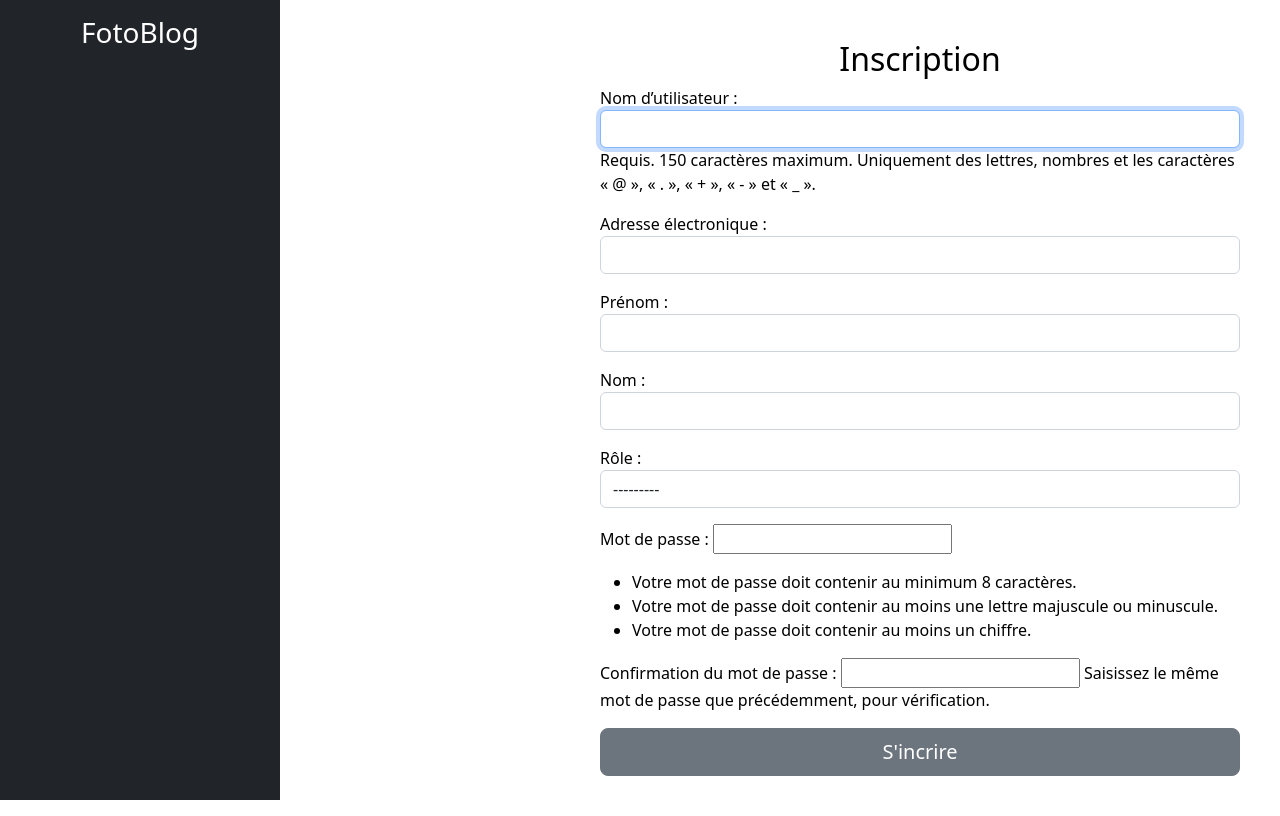
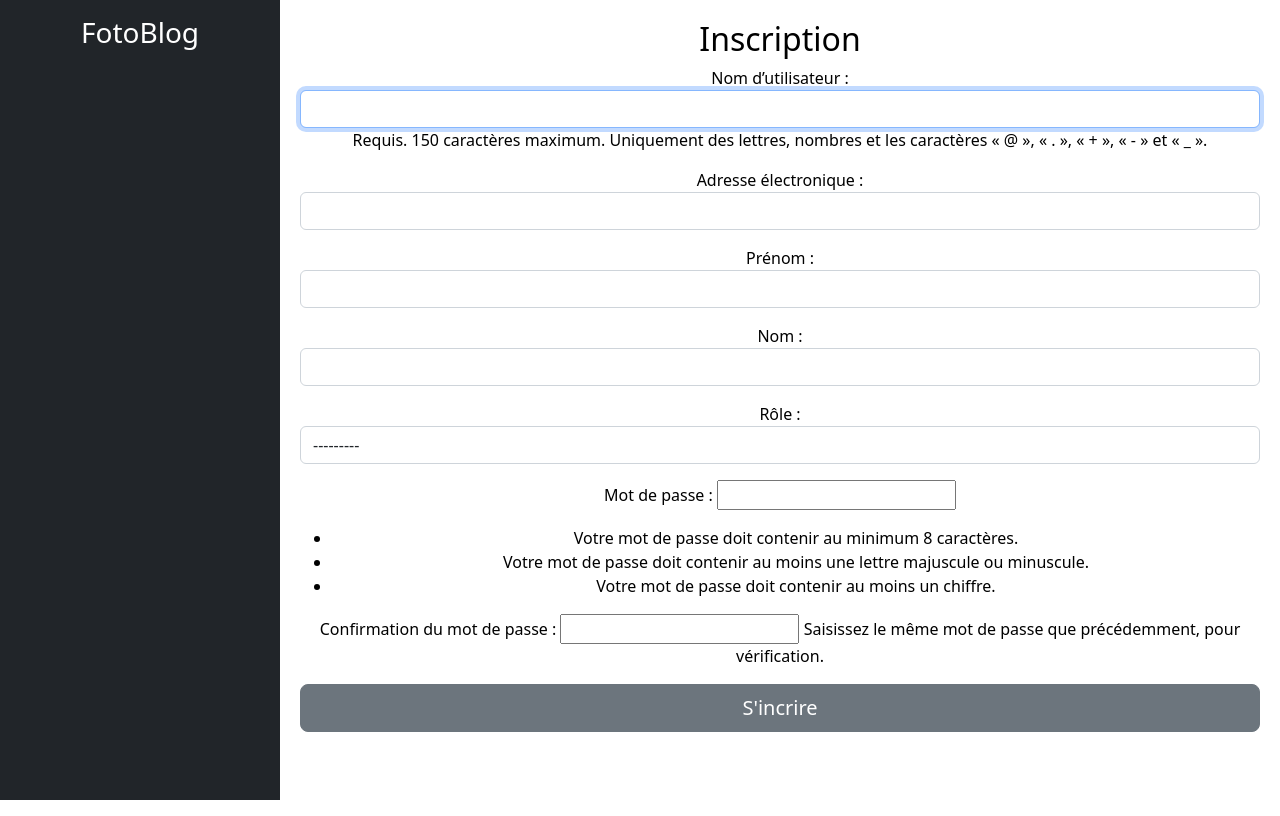
Before and after one commit to yanis-ka/Fotoblog-heroku, a Django app: page /signup/ in a window 1280 px wide. Run offline with Django 4.2, Linux system fonts and the light colour scheme; parts of the project's set-up code (start-up, migrations or seed data) failed here and were passed over.

Commit message:
refonte front

```diff
--- a/authentication/templates/authentication/sign_up.html
+++ b/authentication/templates/authentication/sign_up.html
@@ -1,7 +1,7 @@
 {% extends 'base.html' %}
 
 {% block content %}
-<div class="main">
+<div class="text-center">
     <h2>Inscription</h2>
     <main class="form-signin w-100 m-auto">
         {% if form.errors %}
```
